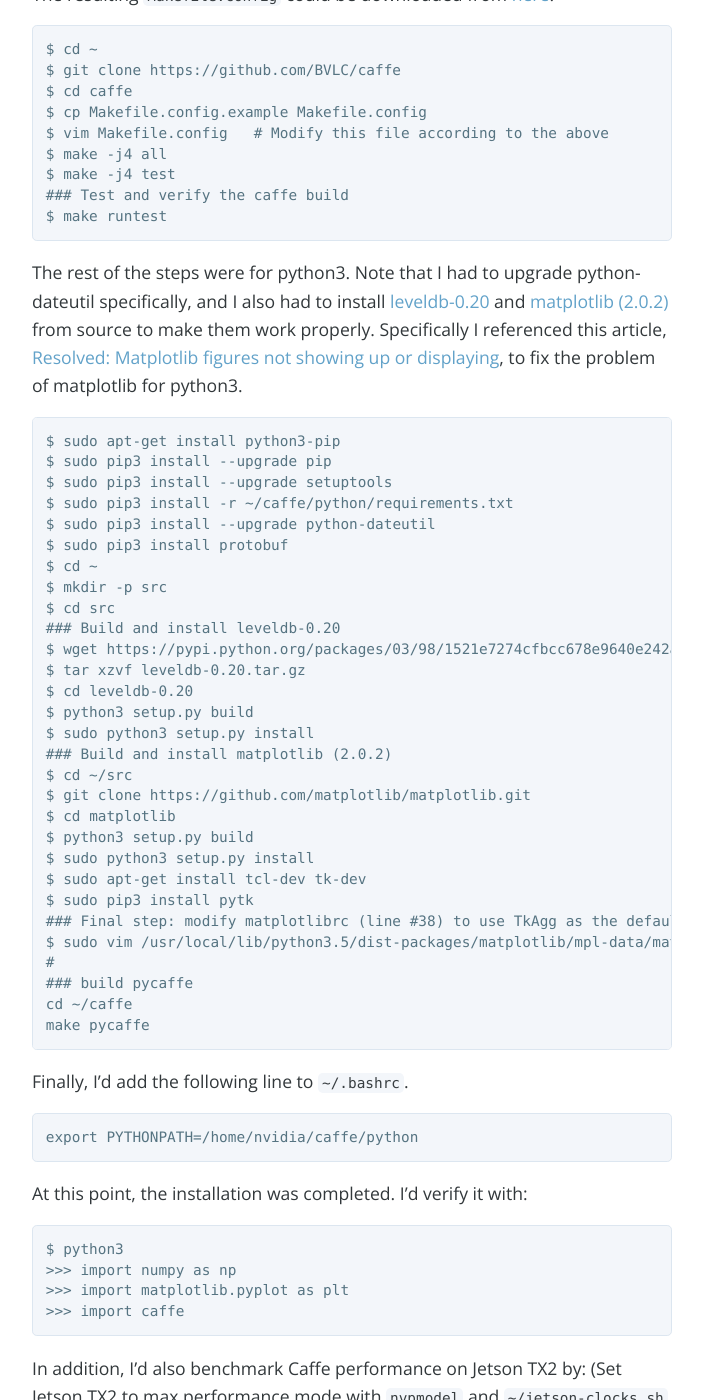
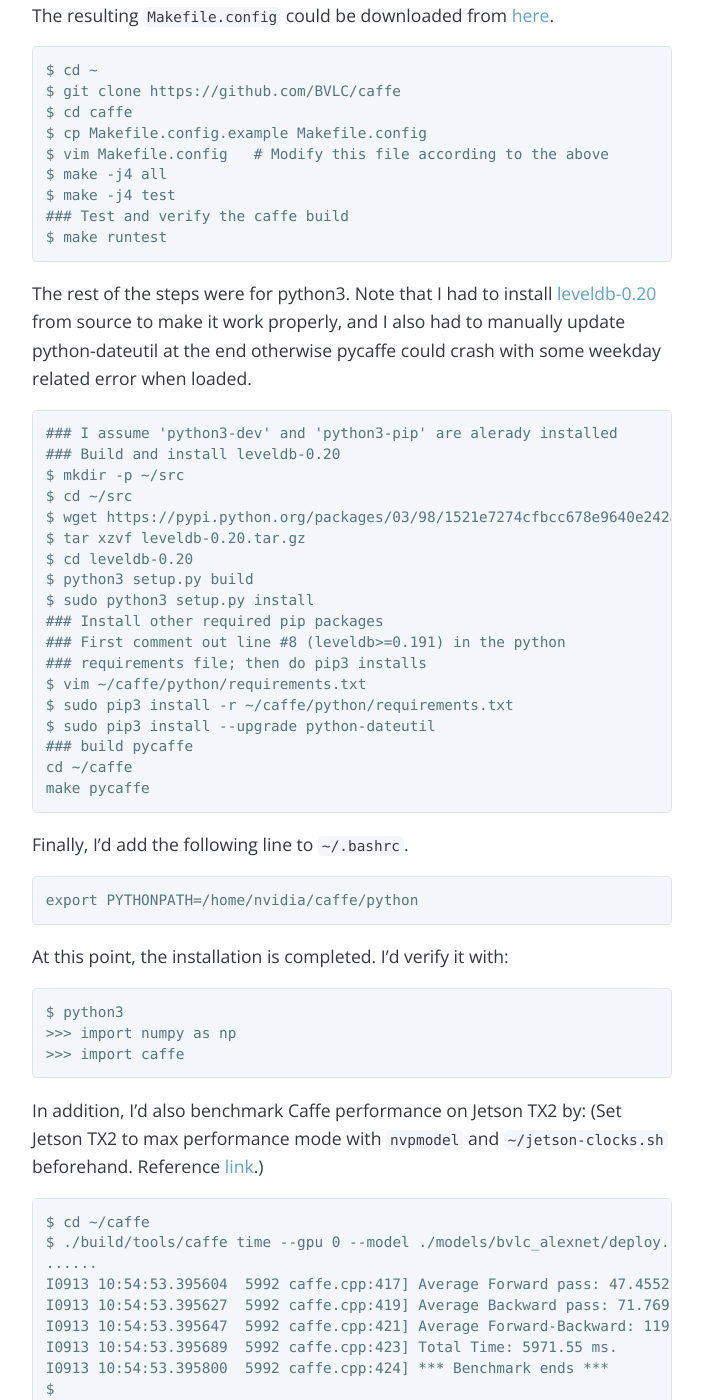
Before and after one commit to jkjung-avt/jkjung-avt.github.io, a Jekyll site: the page built from _posts/2017-08-08-caffe-on-tx2.md, in a window 1280 px wide and 1400 px high, scrolled down 1790 px. Shown: the whole window, without its empty margins (288-991 px from the left). Built offline with Jekyll 4.4.1, drawn with Linux system fonts in a browser that asks for light colours; nearby versions of some CDN libraries; comment, search, counter and statistics services are not loaded; some of the changed text lies outside the part shown.

Commit message:
Remove python matplotlib related stuffs, which are moved to my 'opencv' post already

````diff
--- a/_posts/2017-08-08-caffe-on-tx2.md
+++ b/_posts/2017-08-08-caffe-on-tx2.md
@@ -27,12 +27,13 @@
 Note that in the following installation steps I omitted OpenCV and CUDA toolkit stuffs since they were already installed by the prerequisites.
 
 ```shell
-### Install dependencies for Ubuntu (< 17.04), while omitting libopencv-dev
-$ sudo apt-get install libprotobuf-dev libleveldb-dev libsnappy-dev libhdf5-serial-dev protobuf-compiler
+### Install dependencies for Ubuntu (< 17.04), while omitting
+### libopencv-dev
+$ sudo apt-get install libprotobuf-dev libleveldb-dev libsnappy-dev \
+                       libhdf5-serial-dev protobuf-compiler
 $ sudo apt-get install --no-install-recommends libboost-all-dev
 $ sudo apt-get install libgflags-dev libgoogle-glog-dev liblmdb-dev
 $ sudo apt-get install libatlas-base-dev
-$ sudo apt-get install python3-dev
 ```
 
 Next I'd grab Caffe source code from GitHub and create a Makefile.config for Jetson TX2. Basically I modified the following things from Makefile.config.example.
@@ -61,36 +62,24 @@
 $ make runtest
 ```
 
-The rest of the steps were for python3. Note that I had to upgrade python-dateutil specifically, and I also had to install [leveldb-0.20](https://pypi.python.org/pypi/leveldb) and [matplotlib (2.0.2)](https://github.com/matplotlib/matplotlib.git) from source to make them work properly. Specifically I referenced this article, [Resolved: Matplotlib figures not showing up or displaying](http://www.pyimagesearch.com/2015/08/24/resolved-matplotlib-figures-not-showing-up-or-displaying/), to fix the problem of matplotlib for python3.
-
+The rest of the steps were for python3. Note that I had to install [leveldb-0.20](https://pypi.python.org/pypi/leveldb) from source to make it work properly, and I also had to manually update python-dateutil at the end otherwise pycaffe could crash with some weekday related error when loaded.
 
 ```shell
-$ sudo apt-get install python3-pip
-$ sudo pip3 install --upgrade pip
-$ sudo pip3 install --upgrade setuptools
-$ sudo pip3 install -r ~/caffe/python/requirements.txt
-$ sudo pip3 install --upgrade python-dateutil
-$ sudo pip3 install protobuf
-$ cd ~
-$ mkdir -p src
-$ cd src
+### I assume 'python3-dev' and 'python3-pip' are alerady installed
 ### Build and install leveldb-0.20
+$ mkdir -p ~/src
+$ cd ~/src
 $ wget https://pypi.python.org/packages/03/98/1521e7274cfbcc678e9640e242a62cbcd18743f9c5761179da165c940eac/leveldb-0.20.tar.gz
 $ tar xzvf leveldb-0.20.tar.gz
 $ cd leveldb-0.20
 $ python3 setup.py build
 $ sudo python3 setup.py install
-### Build and install matplotlib (2.0.2)
-$ cd ~/src
-$ git clone https://github.com/matplotlib/matplotlib.git
-$ cd matplotlib
-$ python3 setup.py build
-$ sudo python3 setup.py install
-$ sudo apt-get install tcl-dev tk-dev
-$ sudo pip3 install pytk
-### Final step: modify matplotlibrc (line #38) to use TkAgg as the default backend
-$ sudo vim /usr/local/lib/python3.5/dist-packages/matplotlib/mpl-data/matplotlibrc
-#
+### Install other required pip packages
+### First comment out line #8 (leveldb>=0.191) in the python
+### requirements file; then do pip3 installs
+$ vim ~/caffe/python/requirements.txt
+$ sudo pip3 install -r ~/caffe/python/requirements.txt
+$ sudo pip3 install --upgrade python-dateutil
 ### build pycaffe
 cd ~/caffe
 make pycaffe
@@ -102,15 +91,15 @@
 export PYTHONPATH=/home/nvidia/caffe/python
 ```
 
-At this point, the installation was completed. I'd verify it with:
+At this point, the installation is completed. I'd verify it with:
 
 
 ```shell
 $ python3
 >>> import numpy as np
->>> import matplotlib.pyplot as plt
 >>> import caffe
 ```
+
 In addition, I'd also benchmark Caffe performance on Jetson TX2 by: (Set Jetson TX2 to max performance mode with `nvpmodel` and `~/jetson-clocks.sh` beforehand. Reference [link](https://devtalk.nvidia.com/default/topic/1023671/jetson-tx2/low-frame-rate-with-flir-camera-on-tx2-when-using-cudafilters-library-from-opencv/post/5208659/#5208659).)
 
 ```shell
````
Also changed, not shown: other parts of _posts/2017-08-08-caffe-on-tx2.md (+1 -1 lines).
